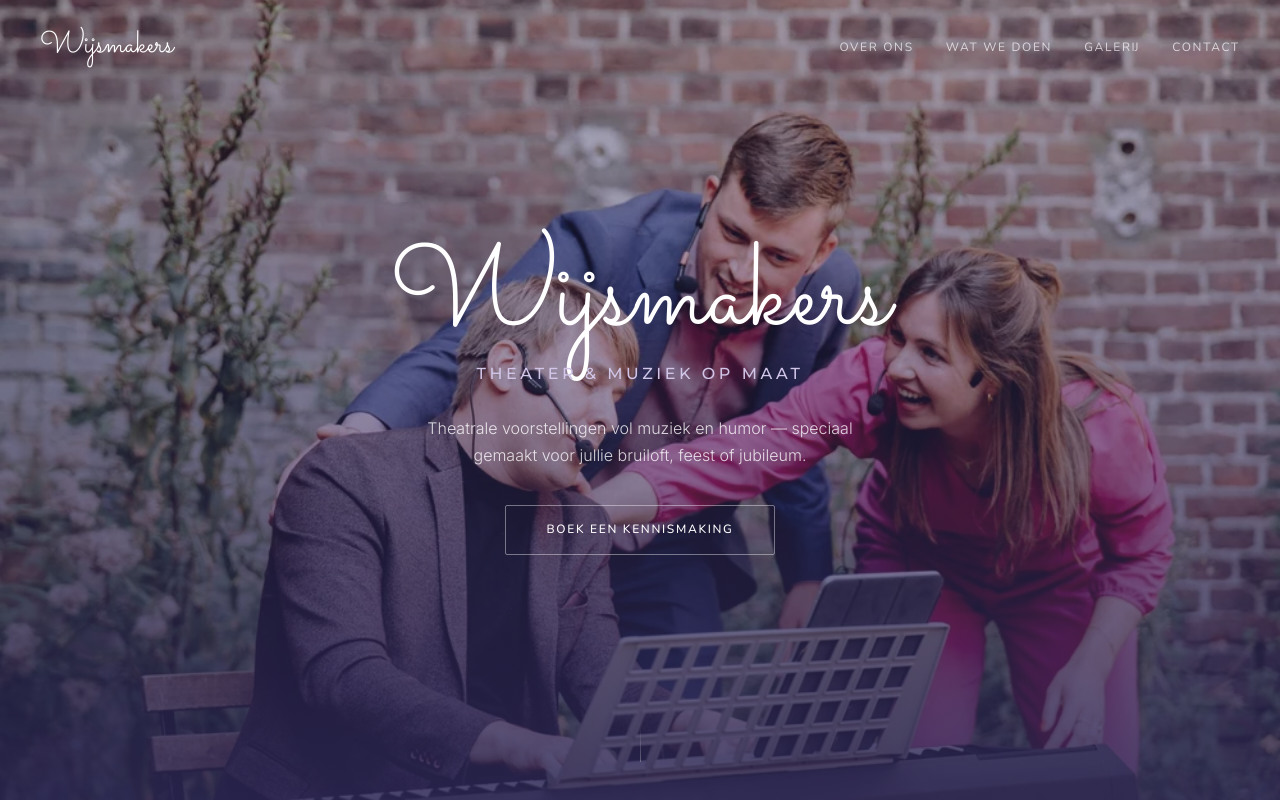
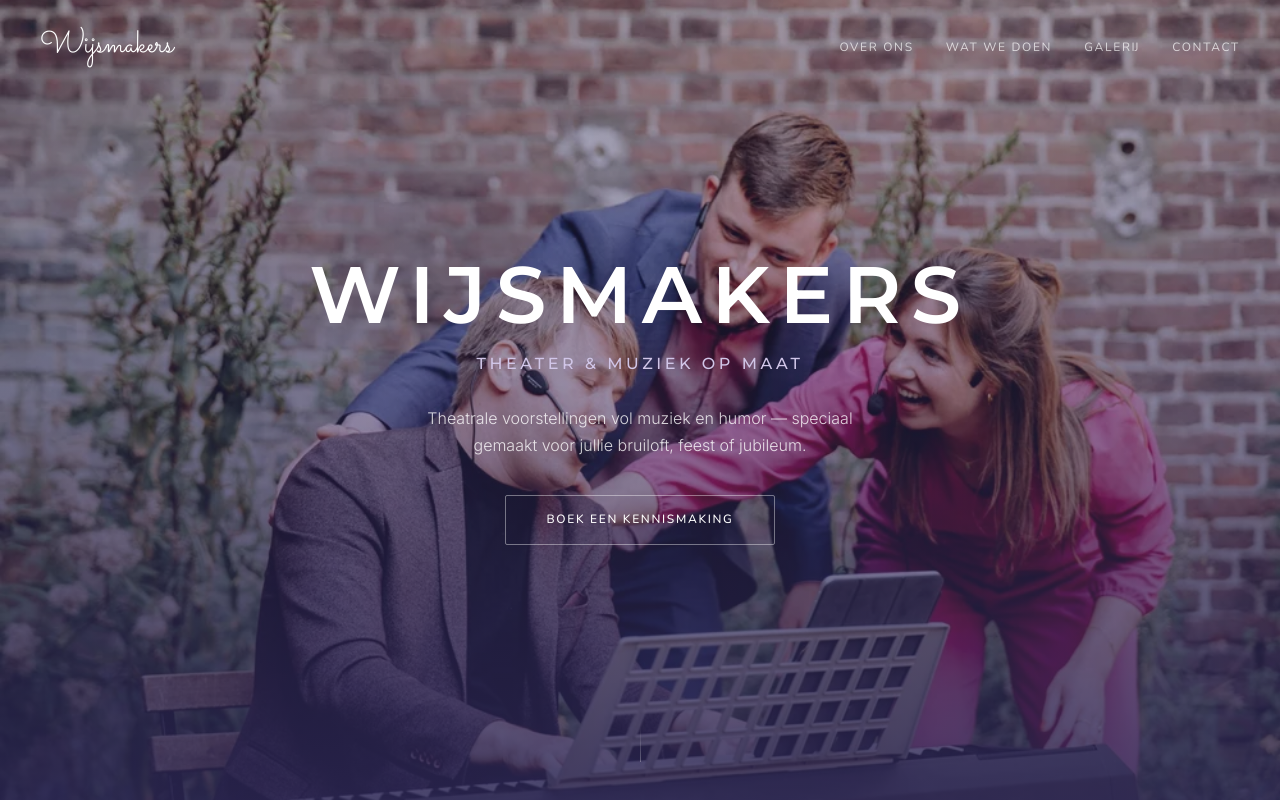
Before and after one commit to bram-sys/wijsmakers, a plain HTML site: page index.html in a window 1280 px wide. Shown: the top 800 px of the page. Drawn offline with nearby package versions, Linux system fonts and the light colour scheme.

Commit message:
Hero title WIJSMAKERS in Montserrat uppercase
Changed h1 from Sacramento script to Montserrat semibold uppercase
with wide letter-spacing, matching the logo text style exactly.

Co-Authored-By: Claude Opus 4.6 <noreply@anthropic.com>

```diff
--- a/index.html
+++ b/index.html
@@ -151,10 +151,11 @@
       padding: 0 24px; max-width: 720px;
     }
     .hero-content h1 {
-      font-family: var(--font-logo); font-weight: 400;
-      font-size: clamp(56px, 10vw, 120px);
-      color: #fff; line-height: 0.9;
-      margin-bottom: 8px;
+      font-family: var(--font-wm); font-weight: 600;
+      font-size: clamp(40px, 7vw, 80px);
+      color: #fff; line-height: 1;
+      letter-spacing: 0.12em; text-transform: uppercase;
+      margin-bottom: 16px;
     }
     .hero-tagline {
       font-family: var(--font-wm); font-weight: 500;
```
